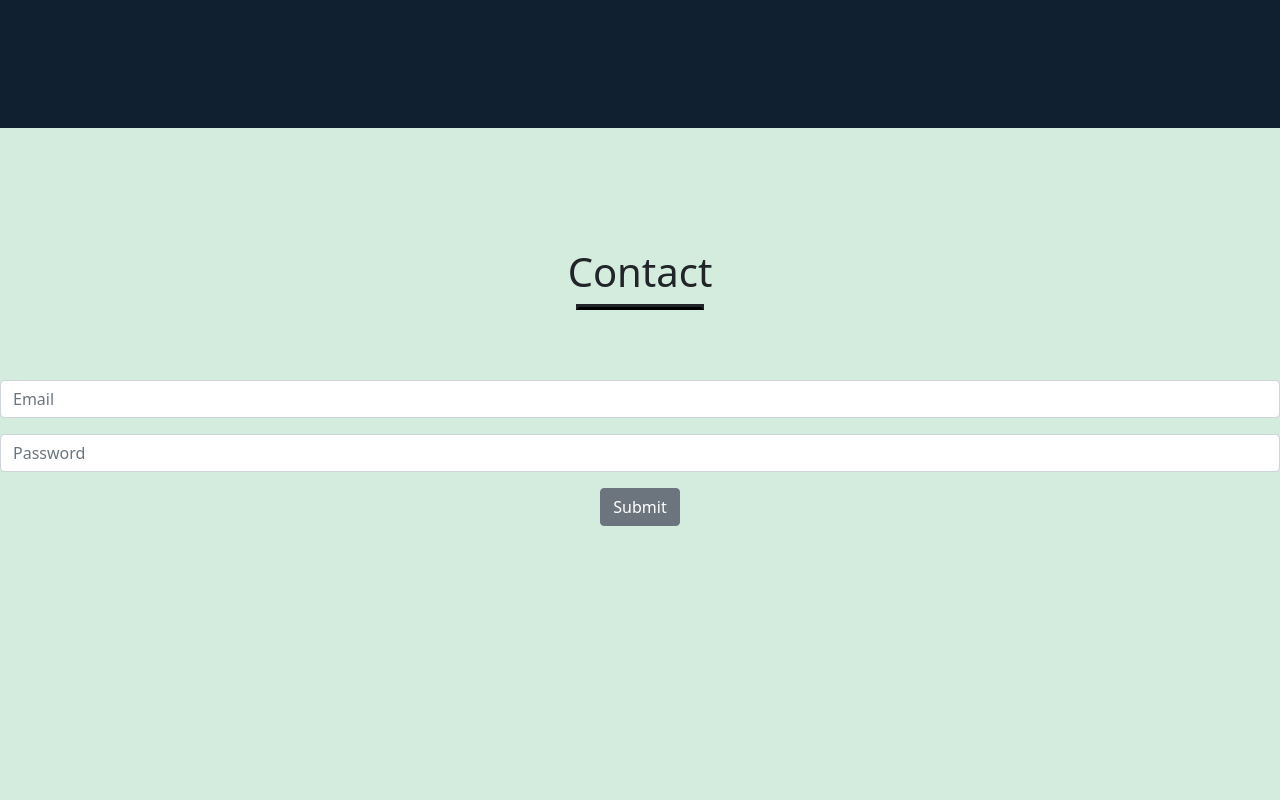
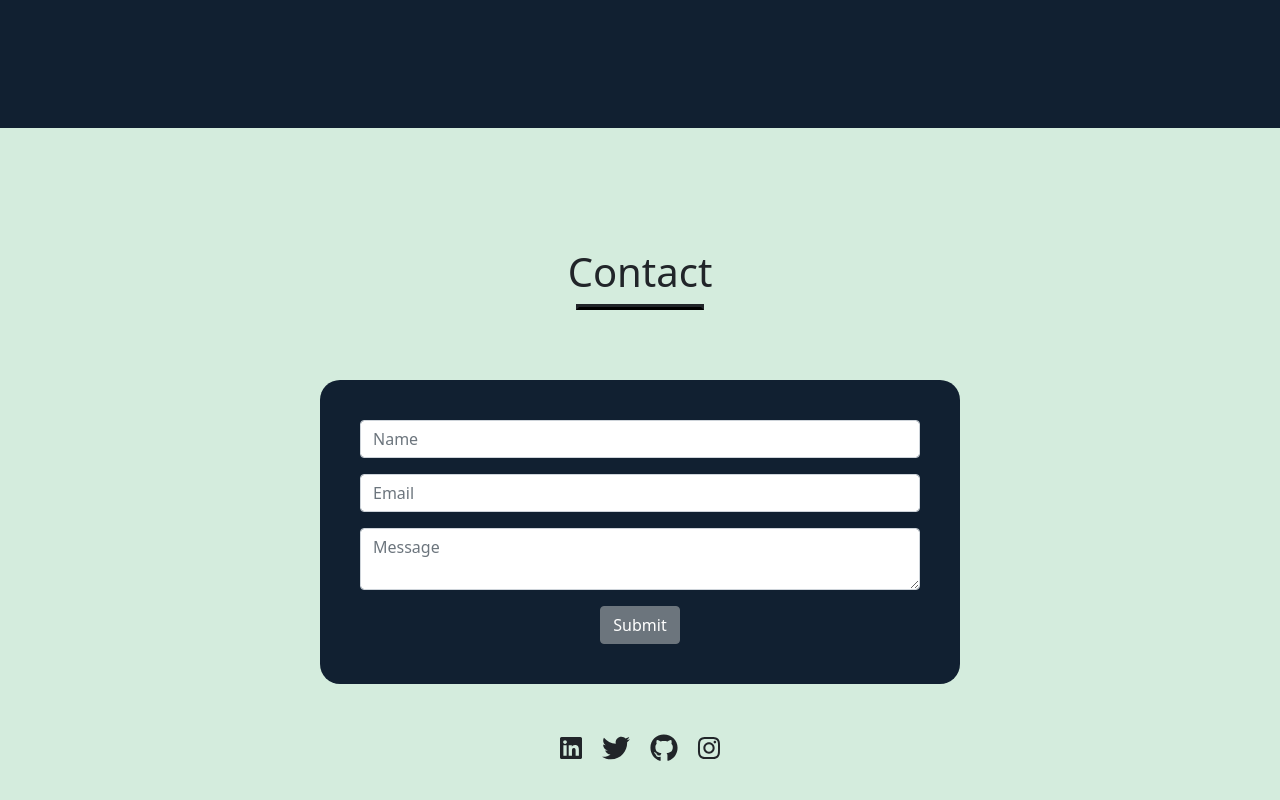
Before and after one commit to afrochef22/portfolio, a React (Create React App) app: page / in a window 1280 px wide. Shown: the part 2577-3377 px from the top of the page. Built offline with nearby package versions, Linux system fonts and the light colour scheme.

Commit message:
style contact section

```diff
--- a/src/App.css
+++ b/src/App.css
@@ -162,15 +162,20 @@
 	color: #fff !important;
 	opacity: 0.9 !important;
 }
-/*
-.cards {
-	display: flex;
-	justify-content: center;
-	margin-top: 2em;
-	width: 100%;
-	min-width: 500px;
-	flex-wrap: wrap;
-	max-width: 800px;
-	margin-left: auto;
-	margin-right: auto;
-} */
+
+.form-container {
+	width: 50%;
+	margin: auto;
+	padding: 40px;
+	background-color: var(--primary-bg);
+	border-radius: 20px;
+	color: #fff;
+}
+
+.social-container {
+	margin-top: 40px;
+}
+
+.social-icon {
+	padding: 10px;
+}
--- a/src/components/ContactComponents.js
+++ b/src/components/ContactComponents.js
@@ -1,5 +1,13 @@
 import React, { Component } from "react";
 import { Form, FormGroup, Label, Input, Button } from "reactstrap";
+import {
+	faTwitter,
+	faLinkedin,
+	faLinkedinIn,
+	faGithub,
+	faInstagram,
+} from "@fortawesome/free-brands-svg-icons";
+import { FontAwesomeIcon } from "@fortawesome/react-fontawesome";
 
 class Contact extends Component {
 	constructor(props) {
@@ -13,8 +21,14 @@ class Contact extends Component {
 				<div className="section-container">
 					<h1 className="section-title">Contact</h1>
 					<div className="underline"></div>
-
+					<div className="form-container">
 						<Form inline>
+							<FormGroup>
+								<Label for="name" hidden>
+									Name
+								</Label>
+								<Input id="name" name="name" placeholder="Name" type="name" />
+							</FormGroup>{" "}
 							<FormGroup>
 								<Label for="exampleEmail" hidden>
 									Email
@@ -27,18 +41,38 @@ class Contact extends Component {
 								/>
 							</FormGroup>{" "}
 							<FormGroup>
-							<Label for="examplePassword" hidden>
-								Password
-							</Label>
 								<Input
-								id="examplePassword"
-								name="password"
-								placeholder="Password"
-								type="password"
+									id="exampleText"
+									name="text"
+									type="textarea"
+									placeholder="Message"
 								/>
-						</FormGroup>{" "}
+							</FormGroup>
 							<Button>Submit</Button>
 						</Form>
+					</div>
+					<div className="social-container">
+						<FontAwesomeIcon
+							className="social-icon"
+							size="3x"
+							icon={faLinkedin}
+						/>
+						<FontAwesomeIcon
+							className="social-icon"
+							size="3x"
+							icon={faTwitter}
+						/>
+						<FontAwesomeIcon
+							className="social-icon"
+							size="3x"
+							icon={faGithub}
+						/>
+						<FontAwesomeIcon
+							className="social-icon"
+							size="3x"
+							icon={faInstagram}
+						/>
+					</div>
 				</div>
 			</div>
 		);
```
Lines whose indentation alone changed are shown as unchanged.
